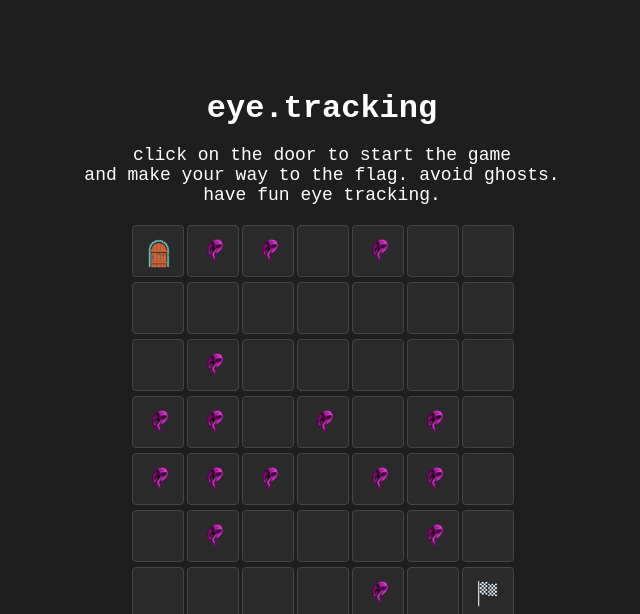
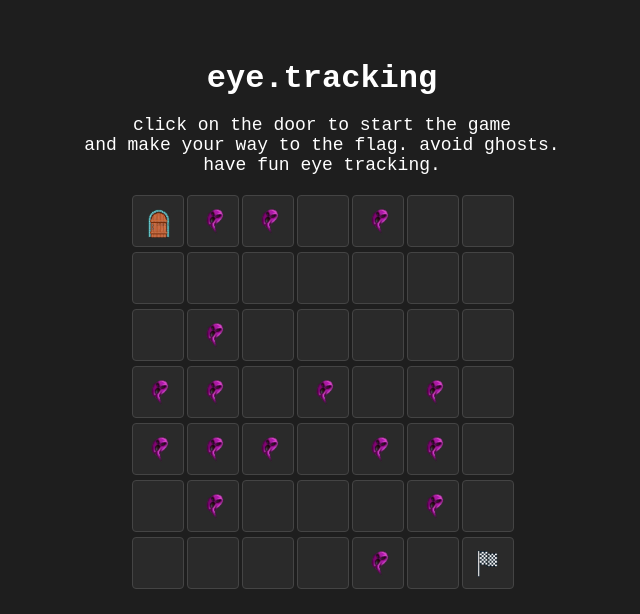
Before and after one commit to irisxvii/eye.balls, a Flask app: page / in a window 1280 px wide. Shown: the top 614 px of the page, without its empty margins (318-958 px from the left). Run offline with Flask 3, Linux system fonts and the light colour scheme; parts of the project's set-up code (start-up, migrations or seed data) failed here and were passed over.

Commit message:
smol change

```diff
--- a/templates/index.html
+++ b/templates/index.html
@@ -15,7 +15,7 @@
             position: relative;
         }
         h1 {
-            margin-top: 90px;
+            margin-top: 60px;
             margin-bottom: 10px;
         }
         .maze {
```
